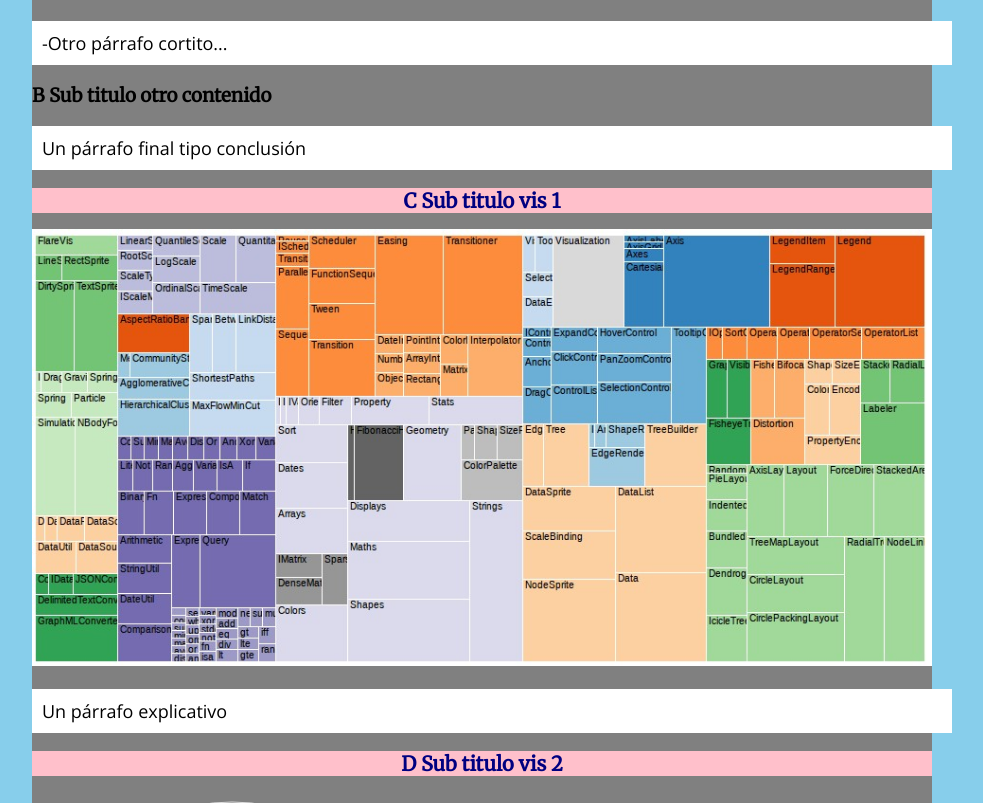
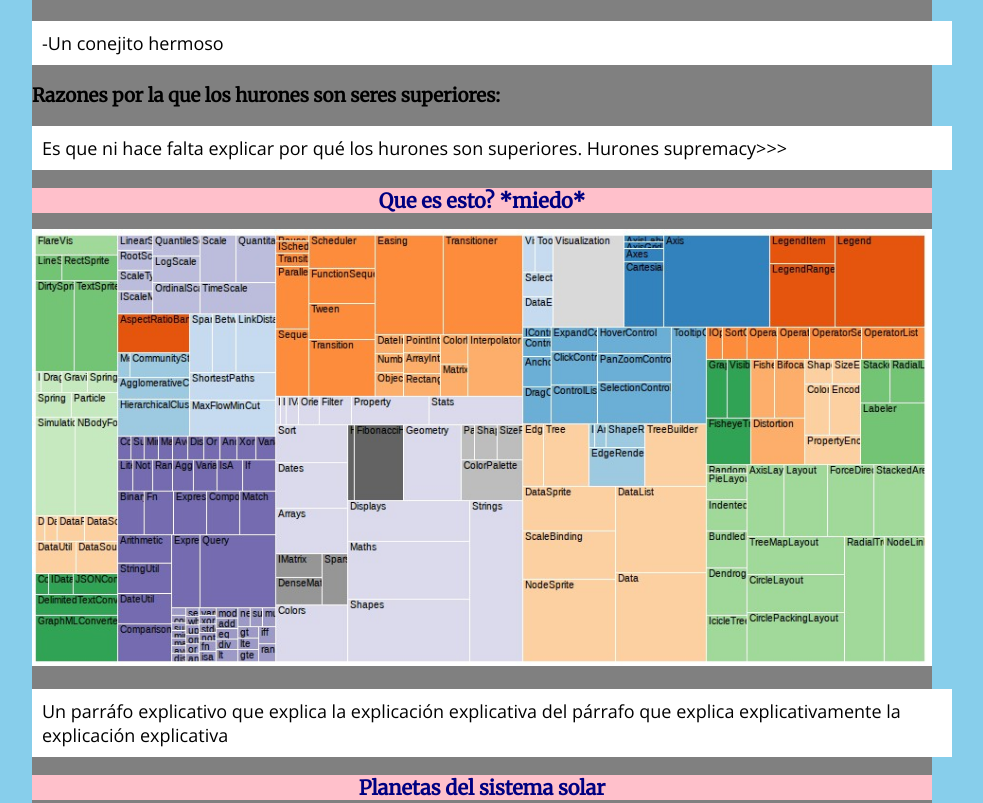
Before and after one commit to anntonya/m02-g09, a plain HTML site: page index.html in a window 1280 px wide. Shown: the part 1346-2149 px from the top of the page, without its empty margins (158-1141 px from the left). Drawn offline with nearby package versions, Linux system fonts and the light colour scheme.

Commit message:
Se ha actualizado parte de la información del archivo html

```diff
--- a/index.html
+++ b/index.html
@@ -1,3 +1,4 @@
+
 <!DOCTYPE html>
 <html>
 <head>
@@ -17,9 +18,9 @@
 
 
 	<div id="introduccion">
-		<h1>Título: Ayudantía 6</h1>
+		<h1>Ayudantía 6</h1>
 		<img src="img/imagen01.jpg">
-		<p>Párrafo para describir a mi gato</p>
+		<p>Oh miren que lindo un gato yo quiero un gato pero no me dejan tener gato que triste jaja :C</p>
 	</div>
 
 
@@ -31,20 +32,22 @@
 
 	<div id="contenedor">
 
-		<h2>A Sub titulo para este proyecto</h2>
+		<h2>Conejo Bonito</h2>
 				<img src="img/imagen02.jpg">
-		<p>-Otro párrafo cortito...</p>
+		<p>-Un conejito hermoso</p>
 
-		<h3>B Sub titulo otro contenido</h3>
-		<p>Un párrafo final tipo conclusión</p>
+		<h3>Razones por la que los hurones son seres superiores:</h3>
+		<p>Es que ni hace falta explicar por qué los hurones son superiores. Hurones supremacy>>></p>
 
-		<h2>C Sub titulo vis 1</h2>
+		<h2>Que es esto? *miedo*</h2>
 		<img src="img/vis01.jpg">
-		<p>Un párrafo explicativo</p>
+		<p>Un parráfo explicativo que explica la explicación explicativa del párrafo que explica explicativamente la explicación explicativa</p>
 
-		<h2>D Sub titulo vis 2</h3>
+		<h2>Planetas del sistema solar</h3>
 		<object data="img/vis02.svg" type="image/svg+xml"></object>
-		<p>Un párrafo explicativo</p>
+		<p>Vemos aquí la junta vecinal de planetas en donde y como de costumbre no se invitaron a plutón jaja sad
+
+		</p>
 
 	</div><!-- cierre div contenedor -->
 
```
